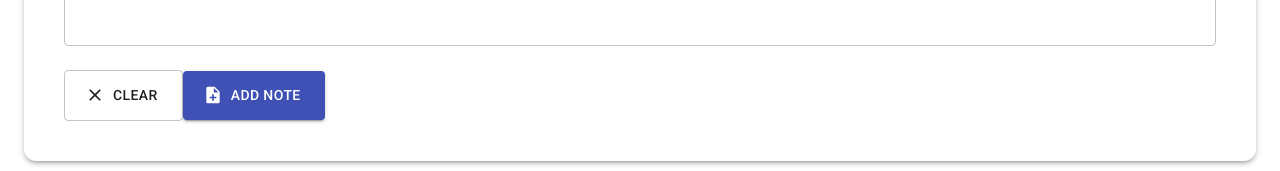
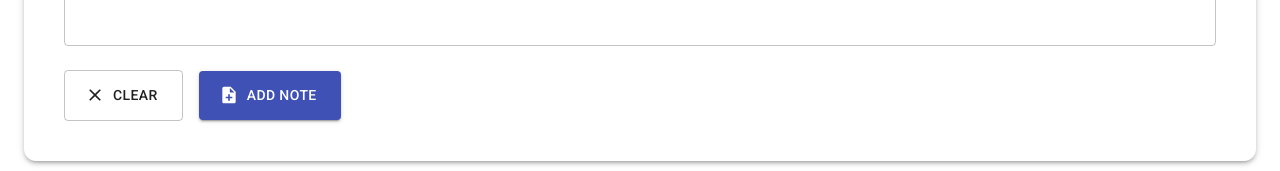
Before and after one commit to sandovaldavid/app-notes-dev, a React (Create React App) app: page / in a window 1280 px wide. Shown: the part 427-598 px from the top of the page. Built offline with nearby package versions, Linux system fonts and the light colour scheme; no server answers.

Commit message:
💄 enhance NewNotesForm button styles: adjust margins for improved layout on mobile and desktop

```diff
--- a/src/Componentes/NewNotesForm.jsx
+++ b/src/Componentes/NewNotesForm.jsx
@@ -131,7 +131,11 @@ function NewNotesForm({ addNote }) {
                         variant="outlined"
                         startIcon={<ClearIcon />}
                         fullWidth={isMobile}
-                        style={{ padding: "0.75rem 1.5rem" }}
+                        style={{
+                            padding: "0.75rem 1.5rem",
+                            marginRight: isMobile ? 0 : "1rem",
+                            marginBottom: isMobile ? "1rem" : 0,
+                        }}
                     >
                         Clear
                     </Button>
```
